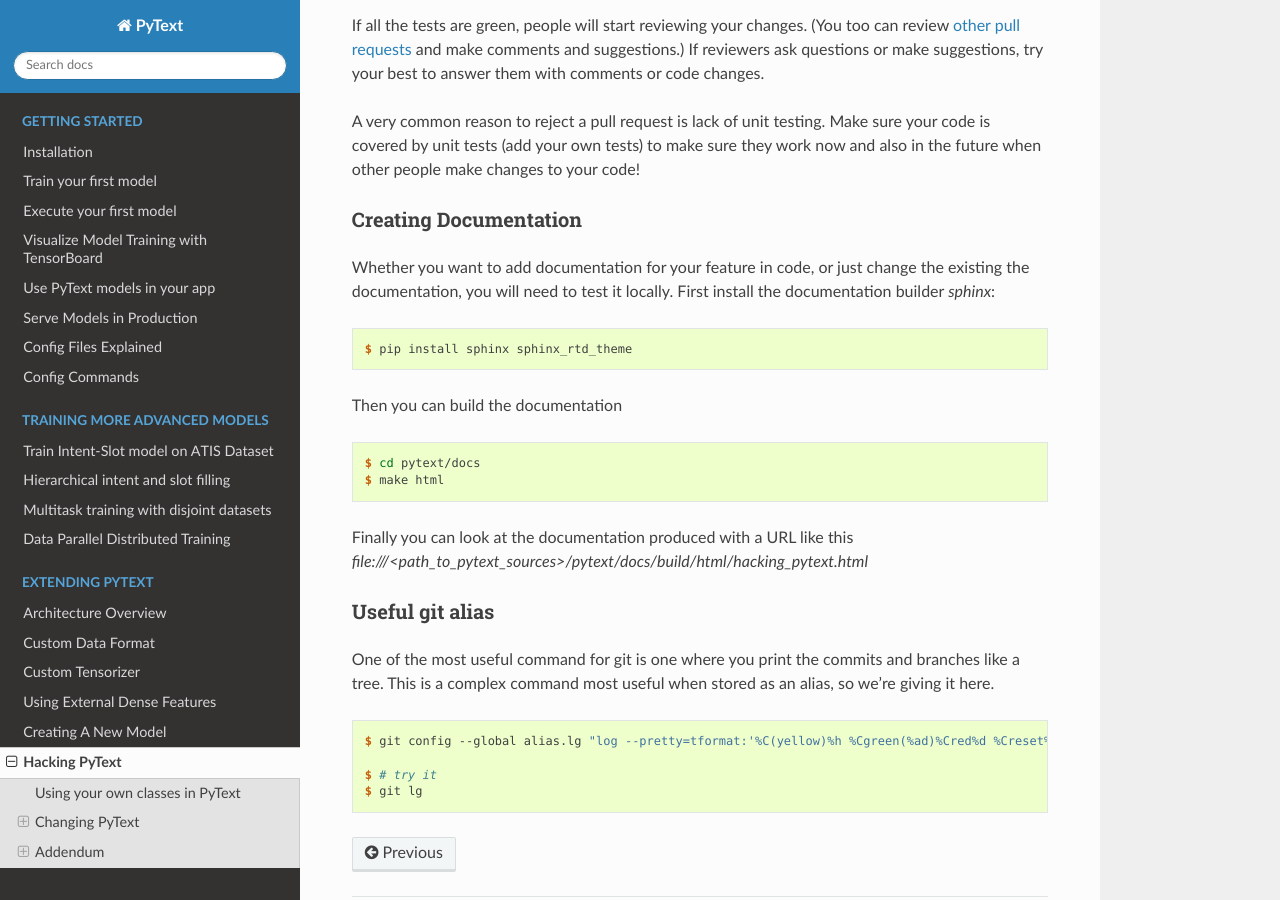
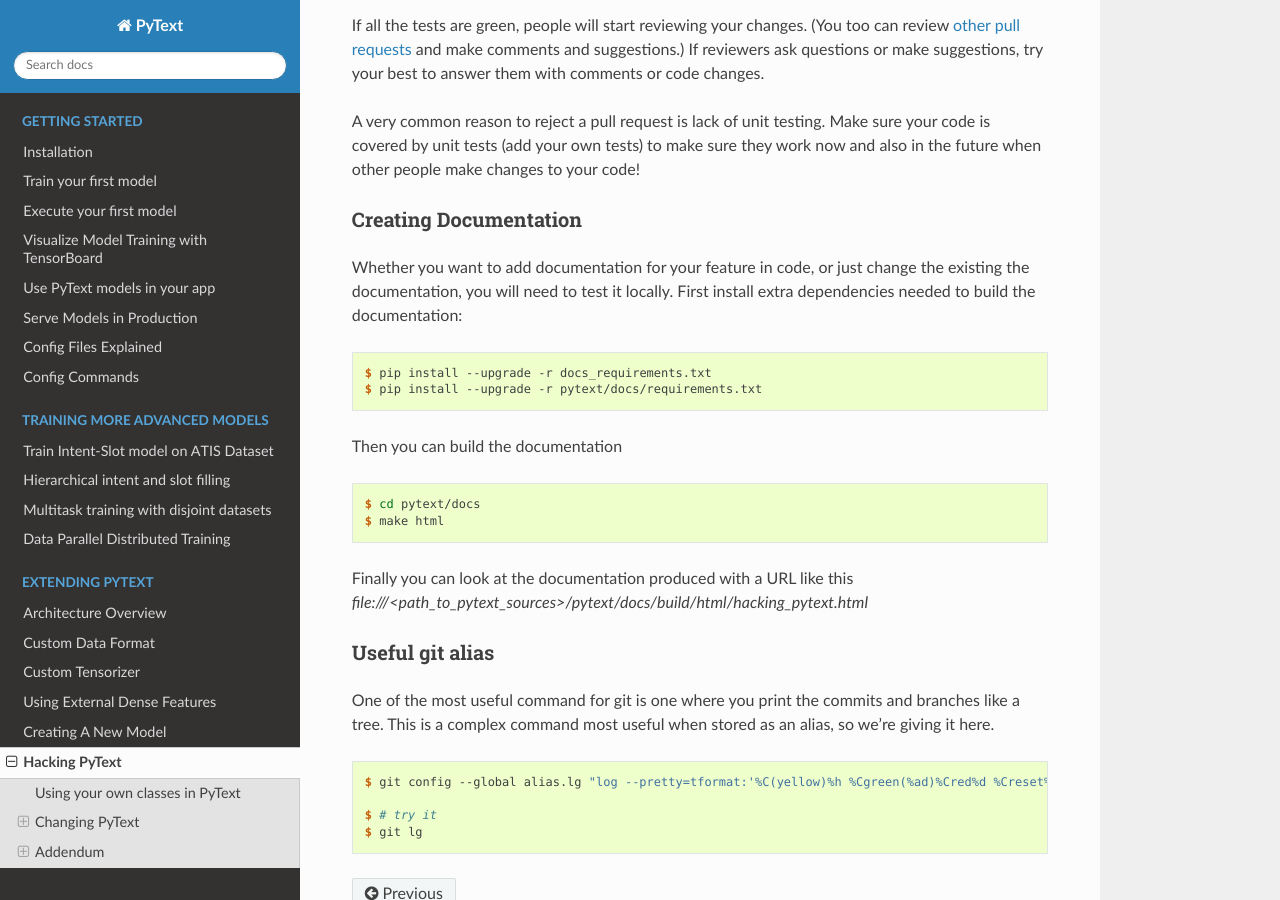
Before and after one commit to facebookresearch/pytext, a Sphinx documentation site: the page built from pytext/docs/source/hacking_pytext.rst, in a window 1280 px wide and 900 px high, scrolled down 3421 px. Built offline with Sphinx 7.4.7 and the Read the Docs theme 2.0.0, drawn with Linux system fonts in a browser that asks for light colours; pages that are not in the unit, such as notebooks, are missing from menus.

Commit message:
EASY [PyText] fix doc to build the docs
Summary:
doc building changed recently, and the tutorial to build docs needs
to be updated to reflect those recent changes.

Differential Revision: D17558111

fbshipit-source-id: 80a9a3f8421b9f9e4cf2454068ef9e056b7225c3

```diff
--- a/pytext/docs/source/hacking_pytext.rst
+++ b/pytext/docs/source/hacking_pytext.rst
@@ -136,11 +136,12 @@
 Creating Documentation
 ^^^^^^^^^^^^^^^^^^^^^^
 
-Whether you want to add documentation for your feature in code, or just change the existing the documentation, you will need to test it locally. First install the documentation builder `sphinx`:
+Whether you want to add documentation for your feature in code, or just change the existing the documentation, you will need to test it locally. First install extra dependencies needed to build the documentation:
 
 .. code-block:: console
 
-  $ pip install sphinx sphinx_rtd_theme
+  $ pip install --upgrade -r docs_requirements.txt
+  $ pip install --upgrade -r pytext/docs/requirements.txt
 
 Then you can build the documentation
 
```
